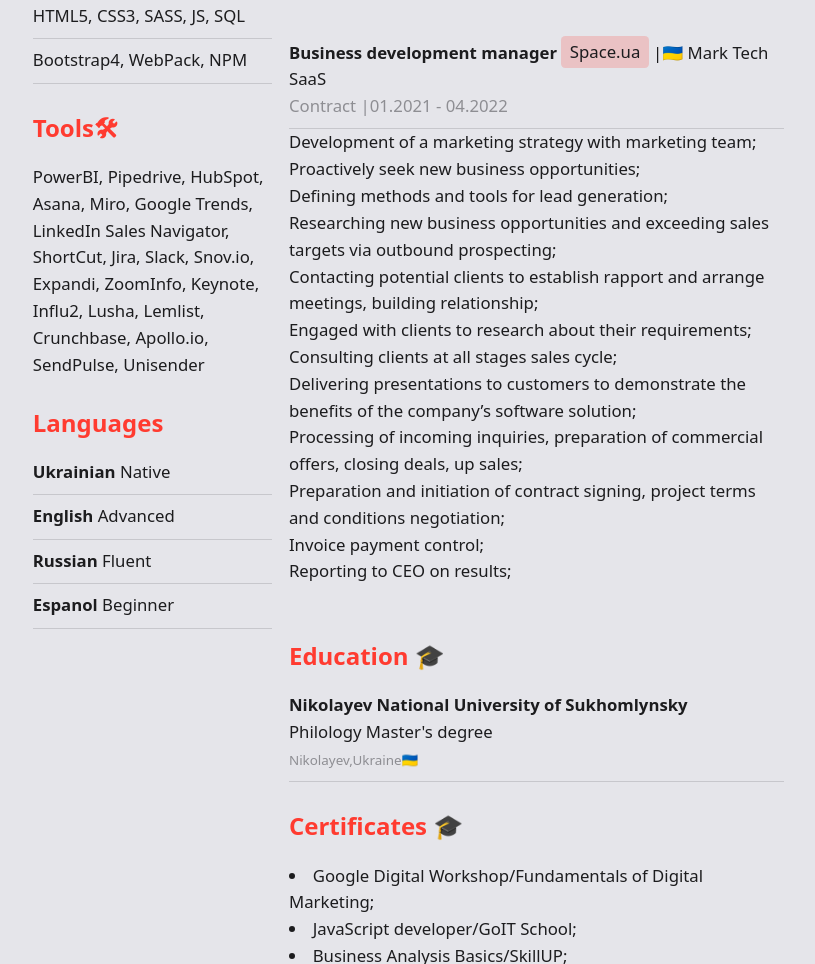
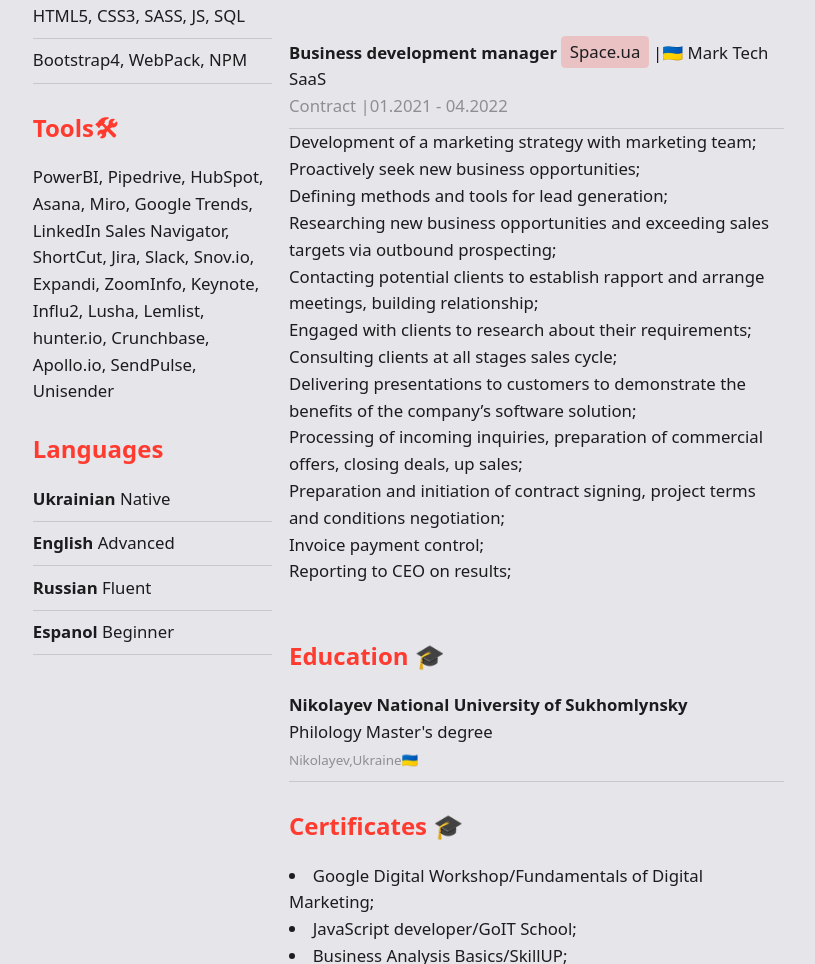
Before and after one commit to Millenium3000/SDR_, a plain HTML site: page index.html in a window 1280 px wide. Shown: the part 869-1833 px from the top of the page, without its empty margins (240-1055 px from the left). Drawn offline with nearby package versions, Linux system fonts and the light colour scheme.

Commit message:
Update index.html

```diff
--- a/index.html
+++ b/index.html
@@ -95,7 +95,7 @@
         ShortCut, Jira, Slack,
         Snov.io, Expandi, ZoomInfo,
         Keynote, Influ2,
-        Lusha, Lemlist,
+        Lusha, Lemlist, hunter.io,
         Crunchbase, Apollo.io,
         SendPulse, Unisender</p>
     </ul>
```
